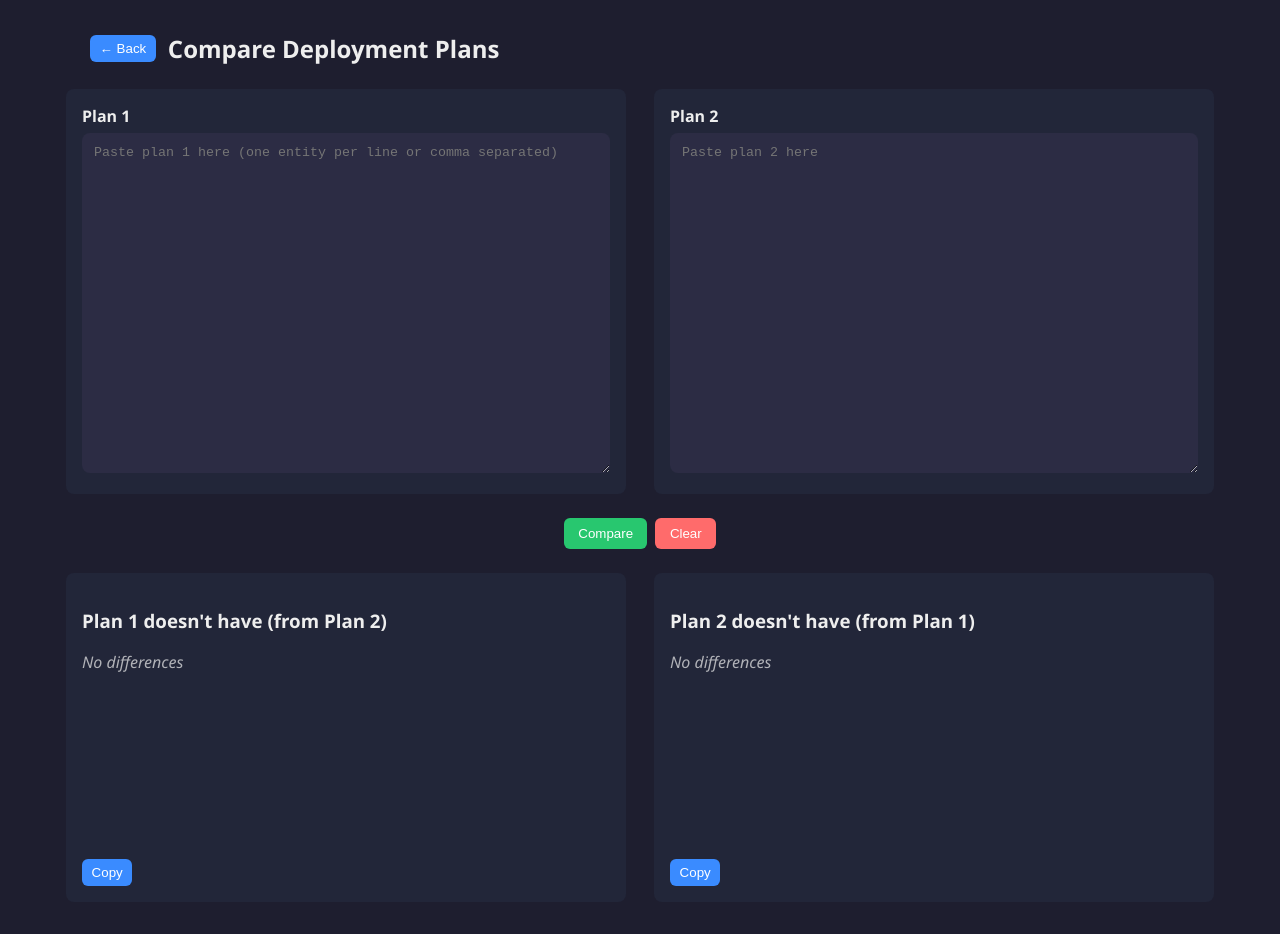
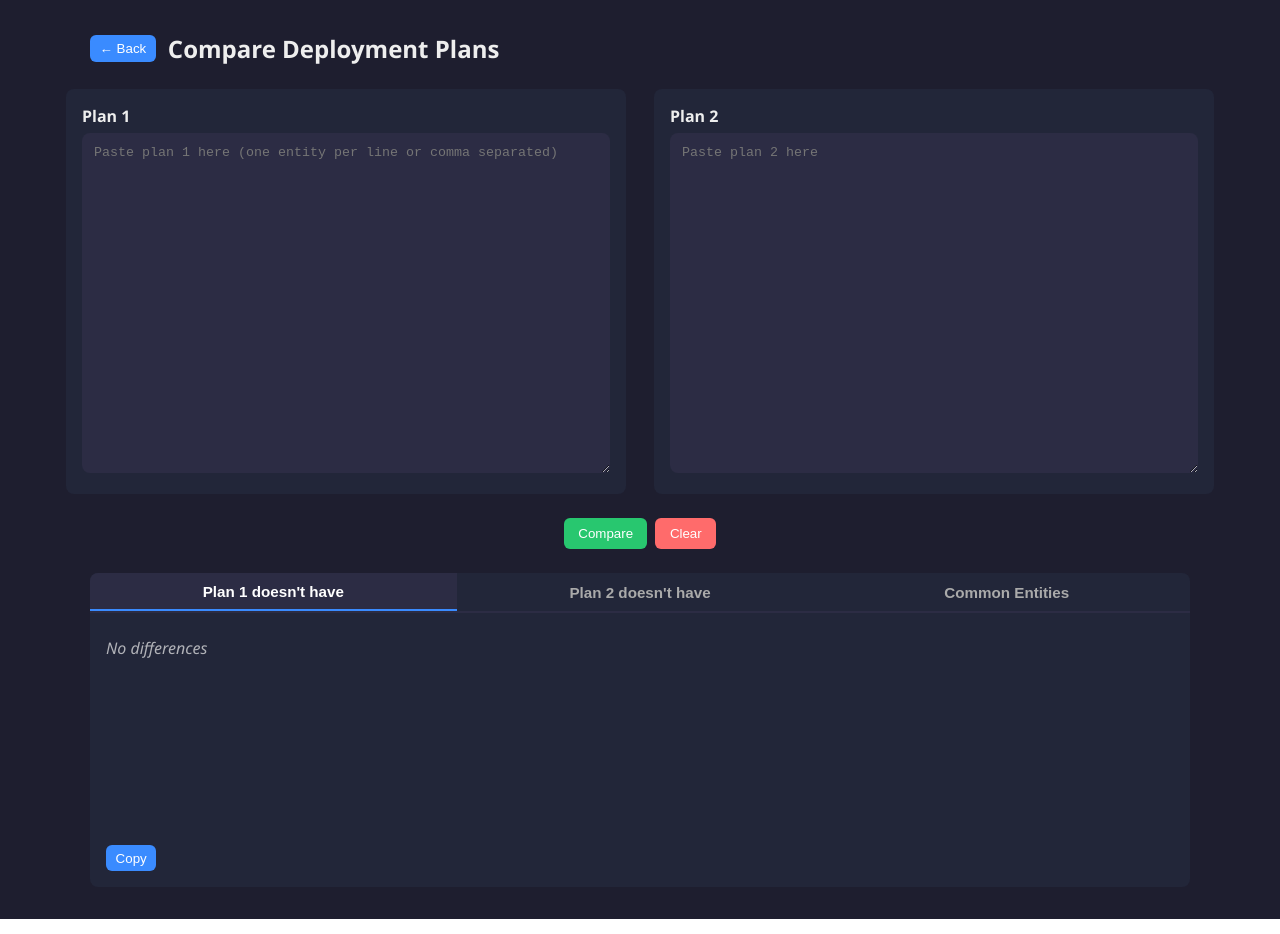
Before and after one commit to senjumomo/diff-script, a React (Create React App) app: page / in a window 1280 px wide. Both pictures are taken after a click on the button "Compare Plans". Built offline with nearby package versions, Linux system fonts and the light colour scheme.

Commit message:
feat: add common entities tab to compare page, extract filenames only for common comparison

```diff
--- a/src/ComparePage.js
+++ b/src/ComparePage.js
@@ -1,4 +1,11 @@
 import React, { useState } from "react";
+
+function extractFileName(entry) {
+  // Extract the filename token (e.g. "s_queue_message_body.sql") from a line
+  // like "DRC(N): s_queue_message_body.sql HIP"
+  const match = entry.match(/\b(\S+\.\w+)\b/);
+  return match ? match[1] : entry;
+}
 
 function parseEntities(text) {
   if (!text) return [];
@@ -10,15 +17,36 @@ function parseEntities(text) {
     .filter(Boolean)
     .filter((s) => !s.startsWith("--"));
   // Deduplicate and normalize
-  const set = new Set(parts.map((p) => p));
+  const set = new Set(parts);
   return Array.from(set);
 }
+
+function parseFileNames(text) {
+  if (!text) return [];
+  const parts = text
+    .split(/\r?\n|,|;/)
+    .map((s) => s.trim())
+    .filter(Boolean)
+    .filter((s) => !s.startsWith("--"))
+    .map(extractFileName);
+  const set = new Set(parts);
+  return Array.from(set);
+}
+
+
+const TABS = [
+  { id: "missingInA", label: "Plan 1 doesn't have" },
+  { id: "missingInB", label: "Plan 2 doesn't have" },
+  { id: "common", label: "Common Entities" },
+];
 
 export default function ComparePage({ onBack }) {
   const [planA, setPlanA] = useState("");
   const [planB, setPlanB] = useState("");
+  const [activeTab, setActiveTab] = useState("missingInA");
   const [onlyInA, setOnlyInA] = useState([]);
   const [onlyInB, setOnlyInB] = useState([]);
+  const [commonEntities, setCommonEntities] = useState([]);
 
   const compare = () => {
     const a = parseEntities(planA);
@@ -29,8 +57,13 @@ export default function ComparePage({ onBack }) {
     const aNotB = a.filter((x) => !setB.has(x));
     const bNotA = b.filter((x) => !setA.has(x));
 
+    const fileNamesA = parseFileNames(planA);
+    const fileNamesB = new Set(parseFileNames(planB));
+    const common = fileNamesA.filter((x) => fileNamesB.has(x));
+
     setOnlyInA(aNotB);
     setOnlyInB(bNotA);
+    setCommonEntities(common);
   };
 
   const copy = (arr) => {
@@ -44,6 +77,7 @@ export default function ComparePage({ onBack }) {
     setPlanB("");
     setOnlyInA([]);
     setOnlyInB([]);
+    setCommonEntities([]);
   };
 
   return (
@@ -80,9 +114,25 @@ export default function ComparePage({ onBack }) {
         <button onClick={clear} style={styles.clearButton}>Clear</button>
       </div>
 
-      <div style={styles.resultsRow}>
-        <div style={styles.resultBox}>
-          <h3>Plan 1 doesn't have (from Plan 2)</h3>
+      <div style={styles.tabsContainer}>
+        <div style={styles.tabBar}>
+          {TABS.map((tab) => (
+            <button
+              key={tab.id}
+              onClick={() => setActiveTab(tab.id)}
+              style={{
+                ...styles.tabButton,
+                ...(activeTab === tab.id ? styles.tabButtonActive : {}),
+              }}
+            >
+              {tab.label}
+            </button>
+          ))}
+        </div>
+
+        <div style={styles.tabPanel}>
+          {activeTab === "missingInA" && (
+            <>
               <div style={styles.resultList}>
                 {onlyInB.length === 0 ? <i style={{ opacity: 0.7 }}>No differences</i> : null}
                 {onlyInB.map((it) => (
@@ -92,10 +142,10 @@ export default function ComparePage({ onBack }) {
               <div style={{ marginTop: 8 }}>
                 <button onClick={() => copy(onlyInB)} style={styles.smallButton}>Copy</button>
               </div>
-        </div>
-
-        <div style={styles.resultBox}>
-          <h3>Plan 2 doesn't have (from Plan 1)</h3>
+            </>
+          )}
+          {activeTab === "missingInB" && (
+            <>
               <div style={styles.resultList}>
                 {onlyInA.length === 0 ? <i style={{ opacity: 0.7 }}>No differences</i> : null}
                 {onlyInA.map((it) => (
@@ -105,6 +155,21 @@ export default function ComparePage({ onBack }) {
               <div style={{ marginTop: 8 }}>
                 <button onClick={() => copy(onlyInA)} style={styles.smallButton}>Copy</button>
               </div>
+            </>
+          )}
+          {activeTab === "common" && (
+            <>
+              <div style={styles.resultList}>
+                {commonEntities.length === 0 ? <i style={{ opacity: 0.7 }}>No common entities</i> : null}
+                {commonEntities.map((it) => (
+                  <div key={it} style={styles.resultItem}>{it}</div>
+                ))}
+              </div>
+              <div style={{ marginTop: 8 }}>
+                <button onClick={() => copy(commonEntities)} style={styles.smallButton}>Copy</button>
+              </div>
+            </>
+          )}
         </div>
       </div>
     </div>
@@ -177,18 +242,33 @@ const styles = {
     color: "#fff",
     cursor: "pointer",
   },
-  resultsRow: {
+  tabsContainer: {
+    width: "100%",
+    backgroundColor: "#222639",
+    borderRadius: 8,
+    overflow: "hidden",
+  },
+  tabBar: {
     display: "flex",
-    gap: 28,
-    width: "100%",
-    justifyContent: "center",
+    borderBottom: "2px solid #2c2c44",
   },
-  resultBox: {
-    flex: "0 0 48%",
-    minWidth: 360,
-    backgroundColor: "#222639",
+  tabButton: {
+    flex: 1,
+    padding: "0.6rem 1rem",
+    border: "none",
+    backgroundColor: "transparent",
+    color: "#aaa",
+    cursor: "pointer",
+    fontWeight: 600,
+    fontSize: "0.95rem",
+  },
+  tabButtonActive: {
+    color: "#fff",
+    borderBottom: "2px solid #3a8bff",
+    backgroundColor: "#2c2c44",
+  },
+  tabPanel: {
     padding: 16,
-    borderRadius: 8,
   },
   resultList: {
     marginTop: 8,
```
Lines whose indentation alone changed are shown as unchanged.
